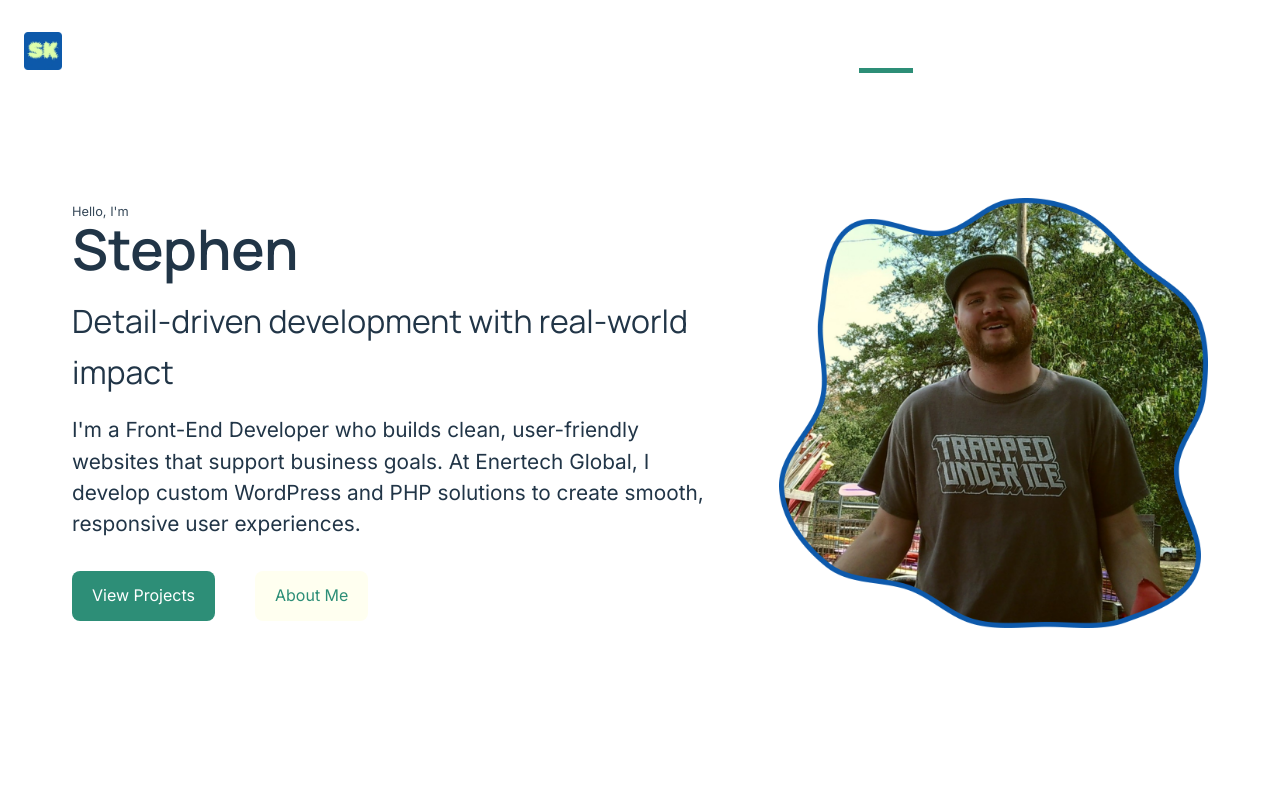
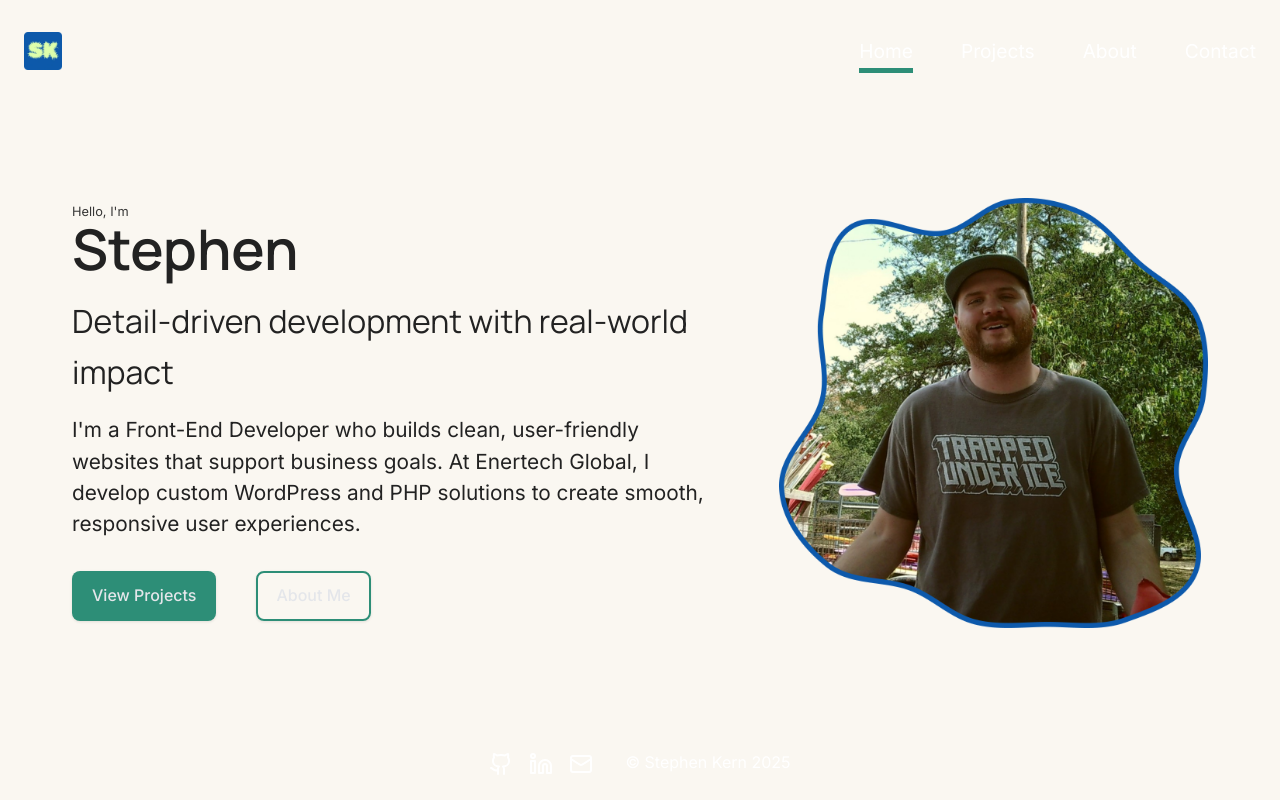
Before and after one commit to stephen-kern/vue-portfolio, a Vue app: page / in a window 1280 px wide. Built offline with nearby package versions, Linux system fonts and the light colour scheme.

Commit message:
button styles

```diff
--- a/src/style.css
+++ b/src/style.css
@@ -3,8 +3,8 @@
 ============================== */
 :root {
   /* Fonts */
-  --font-heading: 'Manrope', sans-serif;
-  --font-body: 'Inter', sans-serif;
+  --font-heading: "Manrope", sans-serif;
+  --font-body: "Inter", sans-serif;
 
   /* Base font settings */
   font-family: var(--font-body);
@@ -13,14 +13,14 @@
 
   /* Colors */
   --text: #222222;
-  --background: #FAF7F1;
-  --primary: #2D8E77;        /* forest green accent */
-  --primary-hover: #25695F;
-  --accent: #CC6E4A;         /* warm terracotta highlight */
-  --hover: #B55B3D;
+  --background: #faf7f1;
+  --primary: #2d8e77; /* forest green accent */
+  --primary-hover: #25695f;
+  --accent: #cc6e4a; /* warm terracotta highlight */
+  --hover: #b55b3d;
 
-  --secondary: #76738B;      /* subtle gray for text/UI */
-  --divider: #E4E6EA;        /* light neutral divider lines */
+  --secondary: #76738b; /* subtle gray for text/UI */
+  --divider: #e4e6ea; /* light neutral divider lines */
   --background-dark: #242424;
 
   /* Font smoothing */
@@ -33,13 +33,16 @@
 /* ==============================
    GLOBAL RESET
 ============================== */
-*, *::before, *::after {
+*,
+*::before,
+*::after {
   box-sizing: border-box;
   margin: 0;
   padding: 0;
 }
 
-html, body {
+html,
+body {
   height: 100%;
 }
 
@@ -56,13 +59,14 @@ body {
   min-height: 100dvh;
   min-height: 100vh; /* fallback */
   max-width: 1280px;
-  margin: 0 auto;      /* horizontal centering */
-  padding: 0 1.5rem;   /* responsive padding for small screens */
+  margin: 0 auto; /* horizontal centering */
+  padding: 0 1.5rem; /* responsive padding for small screens */
   display: grid;
   grid-template-rows: auto 1fr auto;
 }
 
-header, footer {
+header,
+footer {
   flex: 0 0 auto;
 }
 
@@ -73,7 +77,9 @@ main {
 /* ==============================
    HEADINGS
 ============================== */
-h1, h2, h3 {
+h1,
+h2,
+h3 {
   font-family: var(--font-heading);
   font-weight: 600;
   margin-bottom: 1rem;
@@ -92,7 +98,8 @@ h2 {
 /* ==============================
    IMAGES & MEDIA
 ============================== */
-img, picture {
+img,
+picture {
   max-width: 100%;
   display: block;
 }
@@ -105,7 +112,8 @@ a {
   color: inherit;
 }
 
-a svg, a img {
+a svg,
+a img {
   vertical-align: middle;
 }
 
@@ -119,16 +127,19 @@ button,
   padding: 0.75rem 1.25rem;
   border-radius: 0.5rem;
   text-decoration: none;
-  transition: 0.2s ease;
+  transition: background-color 0.25s ease, color 0.25s ease,
+    box-shadow 0.25s ease;
+  box-shadow: 0 1px 3px rgba(0, 0, 0, 0.1);
   cursor: pointer;
   font-family: var(--font-body);
+  font-weight: 500;
+  border: none;
 }
 
 .primary-button,
 button.primary-button {
   background-color: var(--primary);
-  color: white;
-  border: none;
+  color: var(--divider);
 }
 
 .primary-button:hover,
@@ -138,16 +149,19 @@ button.primary-button:hover {
 
 .secondary-button,
 button.secondary-button {
-  background-color: #FFFFF0;
-  color: var(--primary);
-  border: none;
+  background-color: transparent;
+  color: var(--divider);
+  outline: 2px solid var(--primary);
+  outline-offset: -2px;
 }
 
 .secondary-button:hover,
-button.secondary-button:hover {
-  outline: 2px solid var(--primary);
-  outline-offset: -2px;
+button.secondary-button:hover{
+  background-color: var(--divider);
+  color: var(--primary);
+  outline: none;
 }
+
 
 /* ==============================
    CARDS / COMMON COMPONENTS
@@ -159,18 +173,14 @@ button.secondary-button:hover {
 /* ==============================
    COLOR-SCHEME SUPPORT
 ============================== */
-@media (prefers-color-scheme: light) {
+@media (prefers-color-scheme: dark) {
   :root {
-    --text: #213547;
-    --background: #ffffff;
-  }
-
-  a:hover {
-    color: #747bff;
-  }
-
-  button {
-    background-color: #f9f9f9;
+    --background: #0f0f10;
+    --text: #e6e6e6;
+    --primary: #0d59ab;
+    --primary-hover: #2a75c4;
+    --accent: #2d8e77;
+    --hover: #cc6e4a;
   }
 }
 
```
